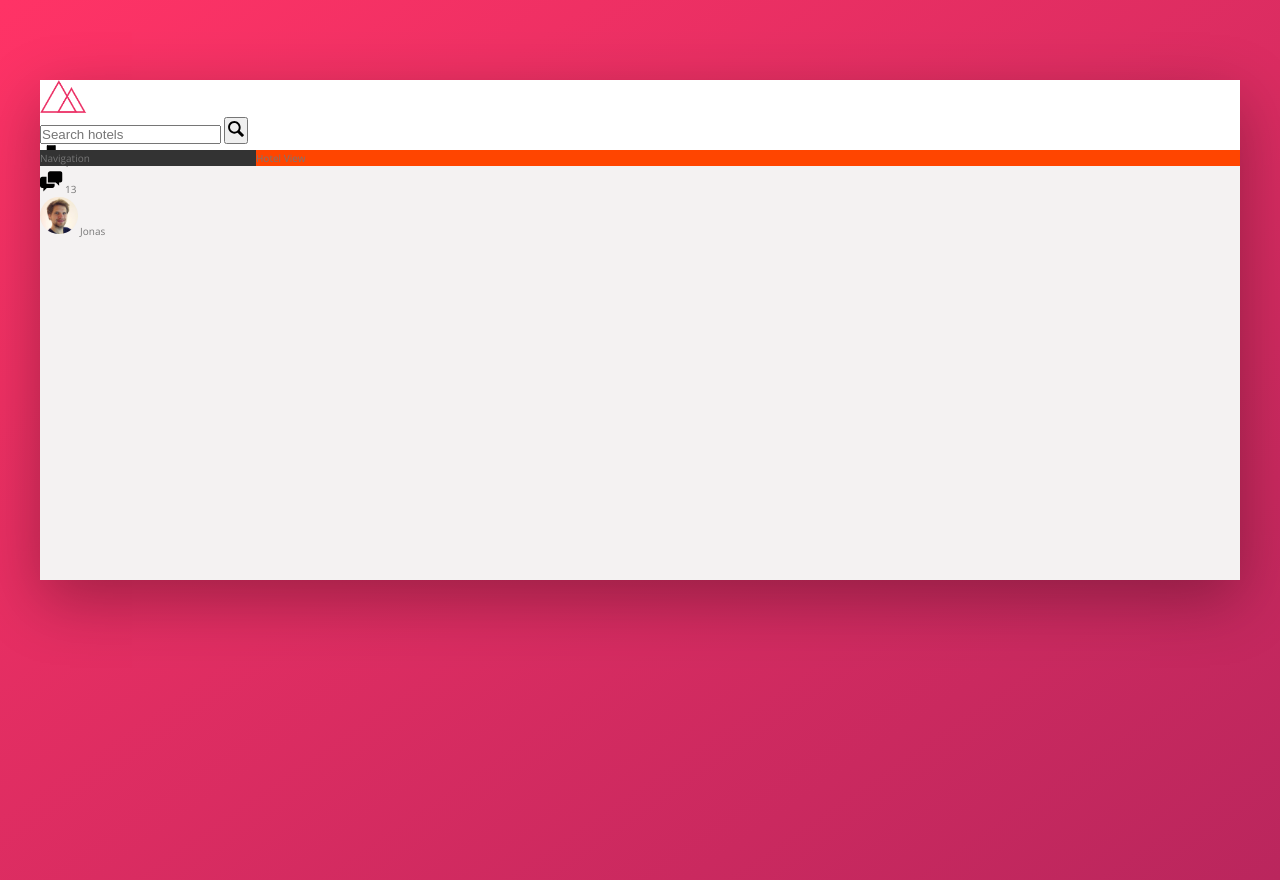
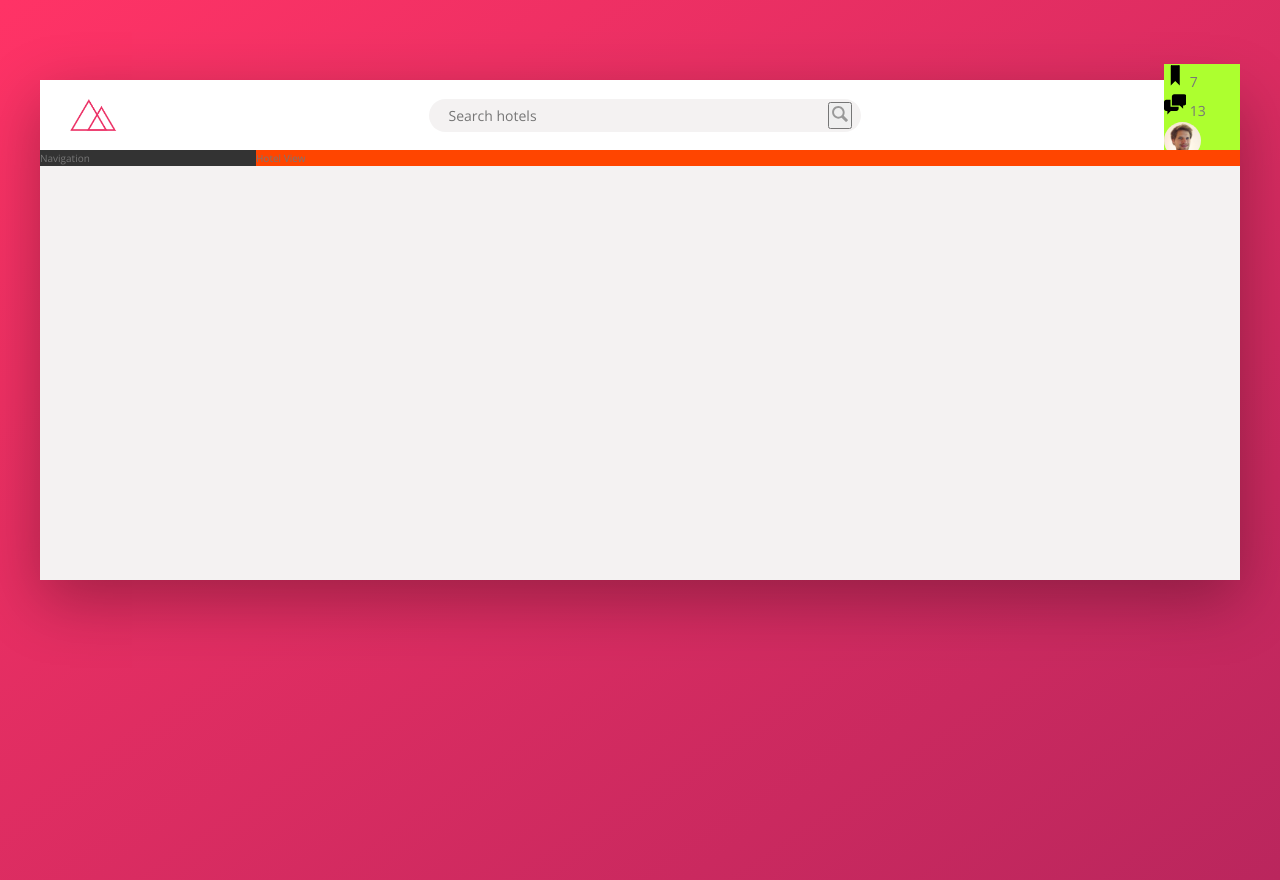
Before and after one commit to Charpell/Trillo, a website: page index.html in a window 1280 px wide. Drawn offline with nearby package versions, Linux system fonts and the light colour scheme; files that its build step writes are made by us from their sources.

Commit message:
Building the header Part 2

```diff
--- a/index.html
+++ b/index.html
@@ -16,7 +16,7 @@
                <img src="img/logo.png" alt="trillio logo" class="logo">
 
                <form action="#" class="search">
-                   <input type="text" class="search_input" placeholder="Search hotels">
+                   <input type="text" class="search__input" placeholder="Search hotels">
                    <button class="search_button">
                         <svg class="search__icon">
                             <use xlink:href="img/sprite.svg#icon-magnifying-glass"></use>
--- a/sass/_components.scss
+++ b/sass/_components.scss
@@ -2,23 +2,64 @@
 // LOGO
 .logo {
   height: 3.25rem;
+  margin-left: 3rem;
 }
 
 
 ////////////////////////////////////////////////////////
 // SEARCH
 .search {
+  flex: 0 0 40%;
+
+  display: flex;
+  align-items: center;
+  justify-content: center;
+
   &__input {
+    font-family: inherit;
+    font-size: inherit;
+    color: inherit;
+    background-color: var( --color-grey-light-2);
+    border: none;
+    padding: .7rem 2rem;
+    border-radius: 100px;
+    width: 90%;
+    transition: all .2s;
+    margin-right: -3.25rem;
 
+    &:focus {
+      outline: none;
+      width: 100%;
+      background-color: var( --color-grey-light-3);
+
+      &::-webkit-input-placeholder {
+        font-weight: 100;
+        color: var( --color-grey-light-4);
+      }
+    }
+  }
+
+  &__input:focus + &__button {
+    background-color: var( --color-grey-light-3);
   }
 
   &__button {
+    border: none;
+    background-color: var( --color-grey-light-2);
 
+    &:focus {
+      outline: none;
+    }
+
+    &:active {
+      transform: translateY(2px);
+    }
   }
 
   &__icon {
     height: 2rem;
     width: 2rem;
+    fill: var(--color-grey-dark-3)
   }
 }
 
@@ -26,6 +67,7 @@
 ////////////////////////////////////////////////////////
 // USER NAVIGATION
 .user-nav {
+  background-color: greenyellow;
   &__icon-box {
 
   }
--- a/sass/_layout.scss
+++ b/sass/_layout.scss
@@ -8,10 +8,14 @@
 }
 
 .header {
+  font-size: 1.4rem;
   height: 7rem;
   background-color: #fff;
   border-bottom: var(--color-grey-light-2);
 
+  display: flex;
+  justify-content: space-between;
+  align-items: center;
 }
 
 .content {
```
